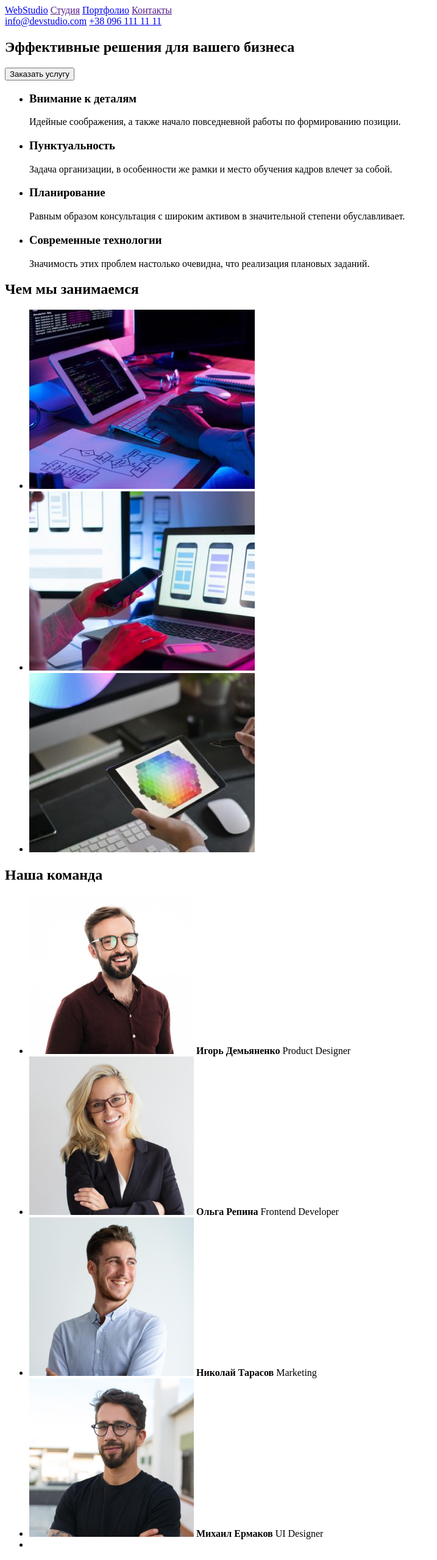
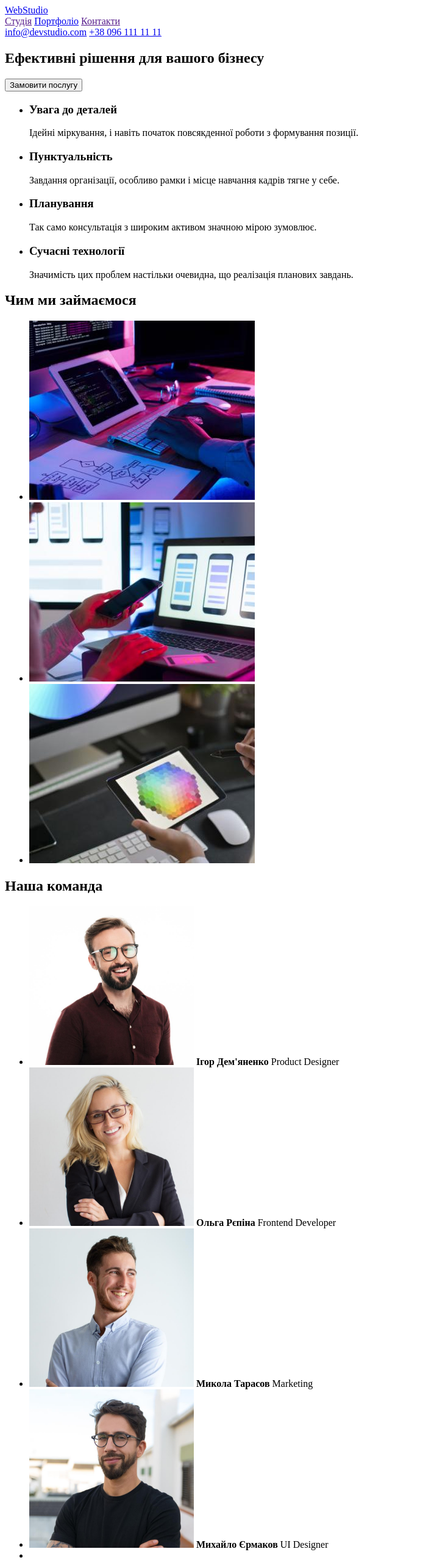
Before and after one commit to Volodymyr-Horban/goit-markup-hw-02, a plain HTML site: page index.html in a window 1280 px wide. Shown: the top 2559 px of the page at 61% size, without its empty margins (0-717 px from the left). Drawn offline with Linux system fonts and the light colour scheme.

Commit message:
Update index.html
Перекладено на українську на виконнання вимог 63 групи

```diff
--- a/index.html
+++ b/index.html
@@ -1,5 +1,5 @@
 <!DOCTYPE html>
-<html lang="ru">
+<html lang="ua">
 
 <head>
     <meta charset="UTF-8">
@@ -12,13 +12,14 @@
 
     <header>
 
-        <nav>
-            <!--Site logo-->
-            <a href="./index.html">WebStudio</a>
-            <!--Menu-->
-            <a href="">Студия</a>
-            <a href="./portfolio.html">Портфолио</a>
-            <a href="">Контакты</a>
+        <!--Site logo-->
+        <a href="./index.html">WebStudio</a>
+
+        <!--Menu navigation-->
+        <nav class="navigation">
+            <a href="" class="navigation">Студія</a>
+            <a href="./portfolio.html" class="navigation">Портфоліо</a>
+            <a href="" class="navigation">Контакти</a>
         </nav>
 
         <a href="mailto:info@devstudio.com">info@devstudio.com</a> <a href="tel:+380961111111">+38 096 111 11 11</a>
@@ -29,9 +30,9 @@
 
         <section>
 
-            <h1>Эффективные решения для вашего бизнеса</h1>
+            <h1>Ефективні рішення для вашого бізнесу</h1>
 
-            <button type="button">Заказать услугу</button>
+            <button type="button">Замовити послугу</button>
             <!--button-->
 
         </section>
@@ -43,9 +44,9 @@
                 <!--Feature1-->
                 <li>
 
-                    <h3>Внимание к деталям</h3>
+                    <h3>Увага до деталей</h3>
                     <p>
-                        Идейные соображения, а также начало повседневной работы по формированию позиции.
+                        Ідейні міркування, і навіть початок повсякденної роботи з формування позиції.
                     </p>
 
 
@@ -54,9 +55,9 @@
                 <li>
                     <!--Feature2-->
 
-                    <h3>Пунктуальность</h3>
+                    <h3>Пунктуальність</h3>
                     <p>
-                        Задача организации, в особенности же рамки и место обучения кадров влечет за собой.
+                        Завдання організації, особливо рамки і місце навчання кадрів тягне у себе.
                     </p>
 
 
@@ -65,9 +66,9 @@
                 <li>
                     <!--Feature3-->
 
-                    <h3>Планирование</h3>
+                    <h3>Планування</h3>
                     <p>
-                        Равным образом консультация с широким активом в значительной степени обуславливает.
+                        Так само консультація з широким активом значною мірою зумовлює.
                     </p>
 
                 </li>
@@ -75,8 +76,8 @@
                 <li>
                     <!--Feature4-->
 
-                    <h3>Современные технологии</h3>
-                    Значимость этих проблем настолько очевидна, что реализация плановых заданий.
+                    <h3>Сучасні технології</h3>
+                    Значимість цих проблем настільки очевидна, що реалізація планових завдань.
 
                 </li>
             </ul>
@@ -86,7 +87,7 @@
         <section>
             <!--What we do-->
 
-            <h2>Чем мы занимаемся</h2>
+            <h2>Чим ми займаємося</h2>
             <ul>
                 <li><img src="./images/img1.jpg" alt="Desktop" width="370" height="294"></li>
                 <li><img src="./images/img2.jpg" alt="Mobile app" width="370" height="294"></li>
@@ -102,8 +103,8 @@
             <ul>
                 <li>
                     <!--Team card 1-->
-                    <img src="./images/ihor_demianenko.jpg" alt="Игорь Демьяненко" width="270" height="260">
-                    <b>Игорь Демьяненко</b>
+                    <img src="./images/ihor_demianenko.jpg" alt="Ігор Дем'яненко" width="270" height="260">
+                    <b>Ігор Дем'яненко</b>
                     <!--The name of the worker-->
                     Product Designer
                     <!--Position-->
@@ -111,8 +112,8 @@
 
                 <li>
                     <!--Team card 2-->
-                    <img src="./images/olha_repina.jpg" alt="Ольга Репина" width="270" height="260">
-                    <b>Ольга Репина</b>
+                    <img src="./images/olha_repina.jpg" alt="Ольга Рєпіна" width="270" height="260">
+                    <b>Ольга Рєпіна</b>
                     <!--The name of the worker-->
                     Frontend Developer
                     <!--Position-->
@@ -120,8 +121,8 @@
 
                 <li>
                     <!--Team card 3-->
-                    <img src="./images/nikolai_tarasov.jpg" alt="Николай Тарасов" width="270" height="260">
-                    <b>Николай Тарасов</b>
+                    <img src="./images/nikolai_tarasov.jpg" alt="Микола Тарасов" width="270" height="260">
+                    <b>Микола Тарасов</b>
                     <!--The name of the worker-->
                     Marketing
                     <!--Position-->
@@ -129,8 +130,8 @@
 
                 <li>
                     <!--Team card 4-->
-                    <img src="./images/mikhail_ermakov.jpg" alt="Михаил Ермаков" width="270" height="260">
-                    <b>Михаил Ермаков</b>
+                    <img src="./images/mikhail_ermakov.jpg" alt="Михайло Єрмаков" width="270" height="260">
+                    <b>Михайло Єрмаков</b>
                     <!--The name of the worker-->
                     UI Designer
                     <!--Position-->
@@ -155,7 +156,7 @@
 
         <address>
 
-            <b>г. Киев, пр-т Леси Украинки, 26</b> <br>
+            <b>м. Київ, пр-т Лесі Українки, 26</b> <br>
 
             <a href="mailto:info@example.com">info@example.com</a> <br>
 
```
